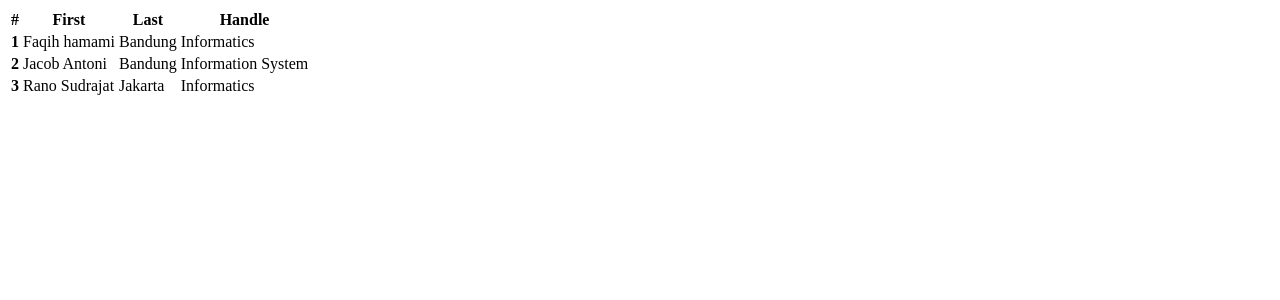
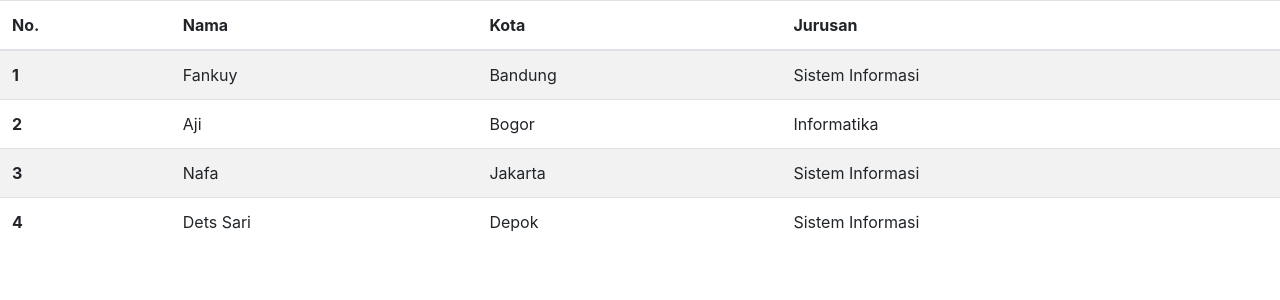
Before and after one commit to V1ewsonic/Flask_tutor, a Flask app: page /tabel in a window 1280 px wide. Shown: the top 300 px of the page. Run offline with Flask 2, Linux system fonts and the light colour scheme; some libraries are stand-ins or nearby versions.

Commit message:
feat  : mengganti nama dan isi tabel

```diff
--- a/templates/tabel.html
+++ b/templates/tabel.html
@@ -4,36 +4,43 @@
     <meta charset="UTF-8">
     <meta http-equiv="X-UA-Compatible" content="IE=edge">
     <meta name="viewport" content="width=device-width, initial-scale=1.0">
+    <link rel="stylesheet" type=text/css href="https://maxcdn.bootstrapcdn.com/bootstrap/4.0.0/css/bootstrap.min.css"/>
     <title>Tabel</title>
 </head>
 <body>
-    <table class="table">
+    <table class="table table-striped">
         <thead>
           <tr>
-            <th scope="col">#</th>
-            <th scope="col">First</th>
-            <th scope="col">Last</th>
-            <th scope="col">Handle</th>
+            <th scope="col">No.</th>
+            <th scope="col">Nama</th>
+            <th scope="col">Kota</th>
+            <th scope="col">Jurusan</th>
           </tr>
         </thead>
         <tbody>
           <tr>
             <th scope="row">1</th>
-            <td>Faqih hamami</td>
+            <td>Fankuy</td>
             <td>Bandung</td>
-            <td>Informatics</td>
+            <td>Sistem Informasi</td>
           </tr>
           <tr>
             <th scope="row">2</th>
-            <td>Jacob Antoni</td>
-            <td>Bandung</td>
-            <td>Information System</td>
+            <td>Aji</td>
+            <td>Bogor</td>
+            <td>Informatika</td>
           </tr>
           <tr>
             <th scope="row">3</th>
-            <td>Rano Sudrajat</td>
+            <td>Nafa</td>
             <td>Jakarta</td>
-            <td>Informatics</td>
+            <td>Sistem Informasi</td>
+          </tr>
+          <tr>
+            <th scope="row">4</th>
+            <td>Dets Sari</td>
+            <td>Depok</td>
+            <td>Sistem Informasi</td>
           </tr>
         </tbody>
       </table>
```
